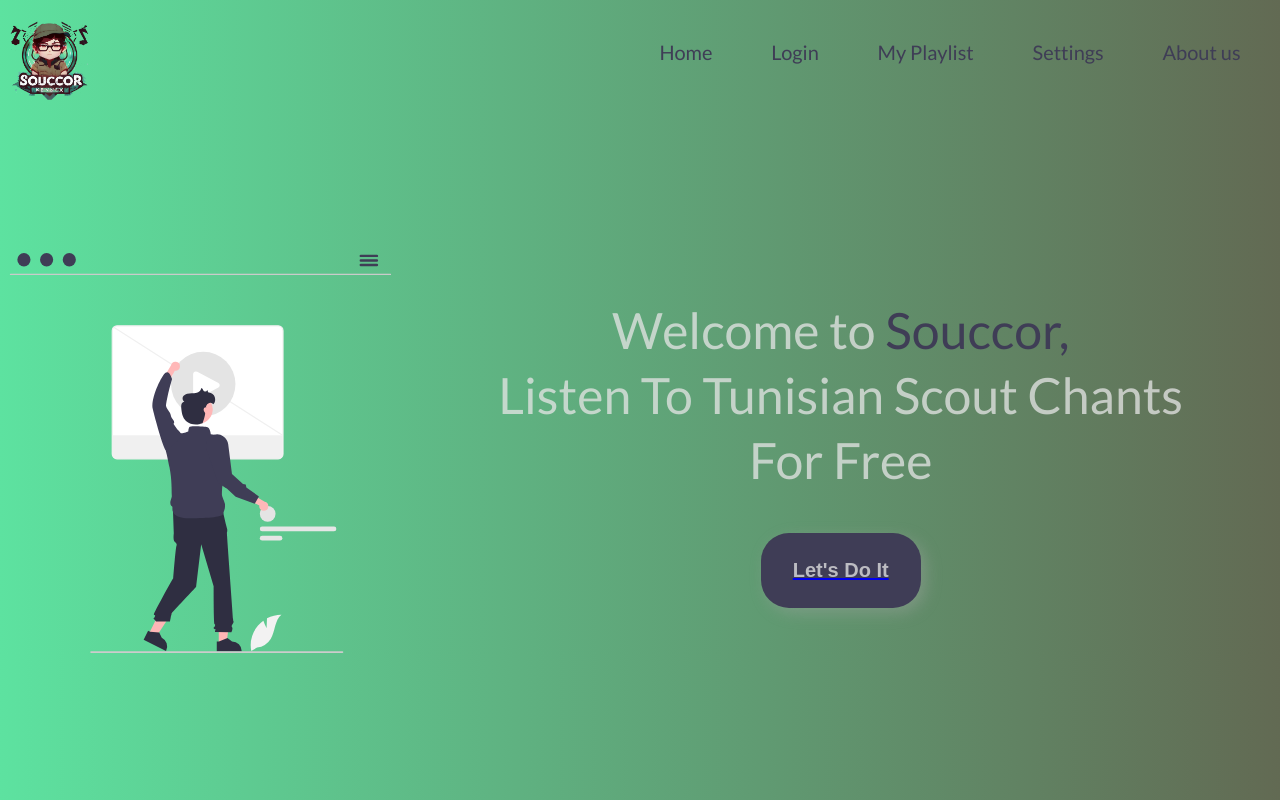
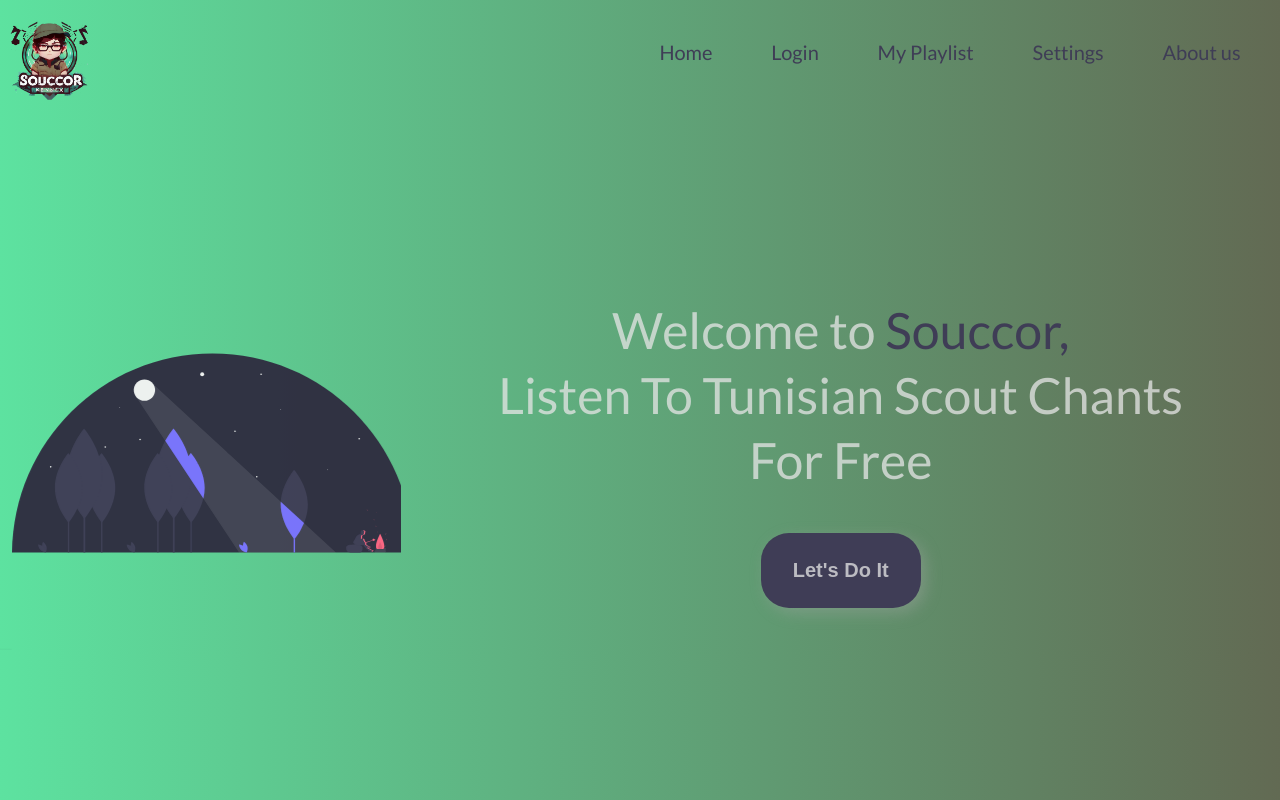
Before and after one commit to jasser21/scout-music-player-frontend, a React (Vite) app: page / in a window 1280 px wide. Built offline with nearby package versions, Linux system fonts and the light colour scheme; no server answers.

Commit message:
First Commit

```diff
--- a/src/App.jsx
+++ b/src/App.jsx
@@ -14,6 +14,7 @@
         <Route path="/playlist" element={<Playlist />} />
         <Route path="/login" element={<Login />} />
         <Route path="/aboutus" element={<Aboutus />} />
+        <Route path="*" element={<Home />} />
         {/* not yet  */}
       </Routes>
     </>
--- a/src/api/AudioManager.jsx
+++ b/src/api/AudioManager.jsx
@@ -1,4 +1,4 @@
 import axios from "axios";
 export default axios.create({
-  baseURL: "http://localhost:8000/audioManager/",
+  baseURL: "https://tunisian-scout-music-player-api.onrender.com/audioManager/",
 });
--- a/src/components/avatar/Avatar.jsx
+++ b/src/components/avatar/Avatar.jsx
@@ -6,7 +6,7 @@
   useEffect(() => {
     const timer = setTimeout(() => {
       setCount((count % 5) + 1);
-    }, 2000);
+    }, 1200);
     return () => clearTimeout(timer);
   });
   return (
--- a/src/components/avatar/avatar.css
+++ b/src/components/avatar/avatar.css
@@ -13,7 +13,7 @@
   width: 100%;
   height: 100%;
   opacity: 0;
-  transition: transform 0.5s ease, opacity 0.5s ease;
+  transition: transform 1s ease, opacity 1s ease;
 }
 
 .slide.active {
--- a/src/components/home/Home.jsx
+++ b/src/components/home/Home.jsx
@@ -1,7 +1,14 @@
-import React from "react";
+import { useNavigate } from "react-router-dom";
 import Avatar from "../avatar/Avatar";
 import "./home.css";
 const Home = () => {
+  const navigate = useNavigate();
+
+  const navigateToLogin = () => {
+    // 👇️ navigate to /login
+    navigate("/login");
+  };
+
   return (
     <div className="homepage">
       <Avatar />
@@ -10,11 +17,9 @@
           Welcome to <span className="spn">Souccor,</span> <br />
           Listen To Tunisian Scout Chants For Free
         </div>
-        <a href="http://localhost:5173/login/">
-          <button className="btn" type="button">
-            Let&apos;s Do It
-          </button>
-        </a>
+        <button className="btn" type="button" onClick={navigateToLogin}>
+          Let&apos;s Do It
+        </button>
       </div>
     </div>
   );
--- a/src/components/playlist/Playlist.jsx
+++ b/src/components/playlist/Playlist.jsx
@@ -3,7 +3,31 @@
 import api from "../../api/AudioManager";
 import { useEffect, useState } from "react";
 const Playlist = () => {
-  const [songList, setSongList] = useState([{ file_id: "", name: "" }]);
+  const [songList, setSongList] = useState([{}]);
+  const [fileid, setFileId] = useState(NaN);
+  const handleItemClick = (id) => {
+    setFileId(id);
+  };
+  useEffect(() => {
+    const fetchSong = async () => {
+      try {
+        const response = await api.get(`get-song/${fileid}`);
+        console.log(response.data);
+        setSongList(response.data.data);
+        console.log(songList);
+      } catch (err) {
+        if (err.response) {
+          // if this is not in the 200 response range
+          console.log(err.response.data);
+          console.log(err.response.status);
+          console.log(err.response.headers);
+        } else {
+          console.log(`Error : ${err.message}`);
+        }
+      }
+    };
+    fetchSong();
+  }, [fileid]);
   useEffect(() => {
     const fetchAudio = async () => {
       try {
@@ -31,7 +55,11 @@
         {songList &&
           songList.map((item) => {
             return (
-              <div className="item" key={item.file_id}>
+              <div
+                className="item"
+                key={item.id}
+                onClick={() => handleItemClick(item.id)}
+              >
                 {" "}
                 <p>{item.name}</p>{" "}
               </div>
--- a/src/components/playlist/playlist.css
+++ b/src/components/playlist/playlist.css
@@ -118,7 +118,6 @@
 .playlist-container {
   margin-top: 80px;
   margin-bottom: 80px;
-  border: 1px solid rgb(62, 62, 62);
   width: 700px;
 }
 .item {
```
